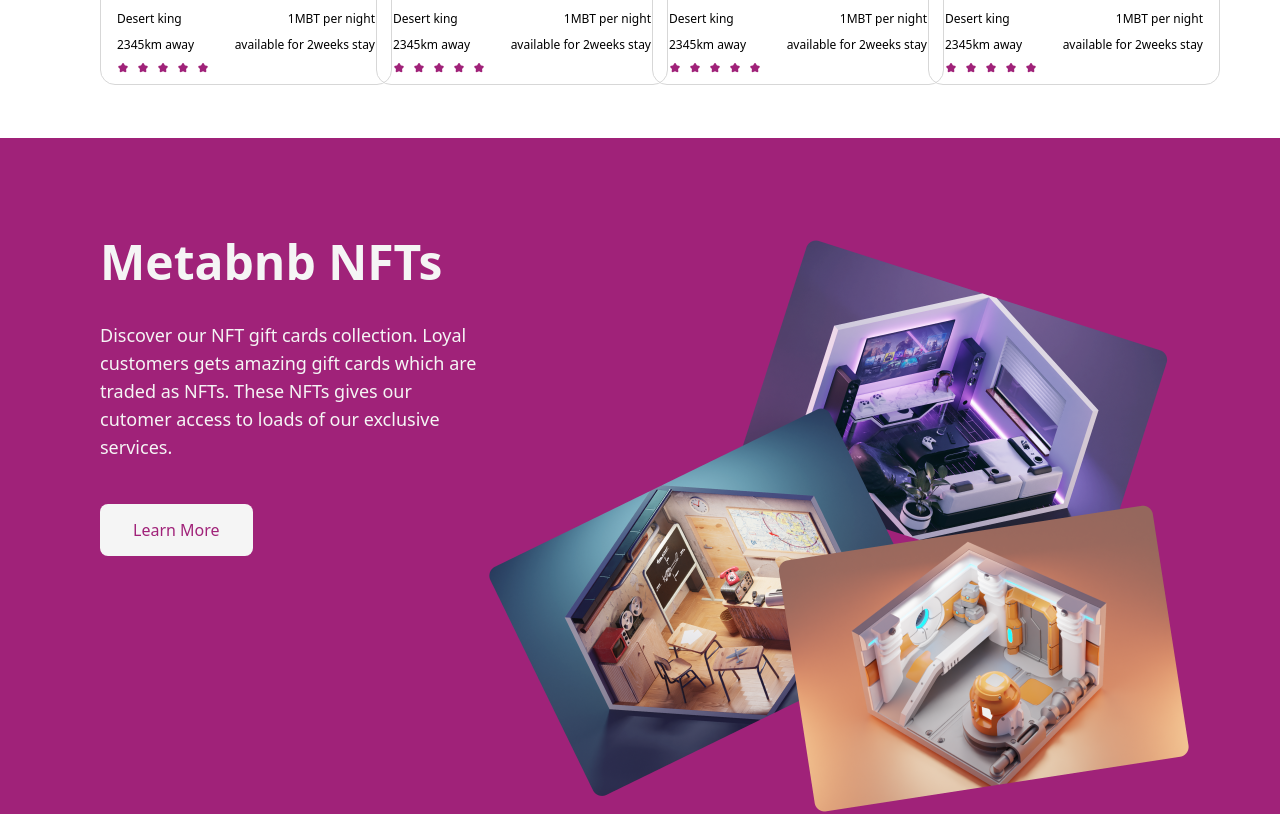
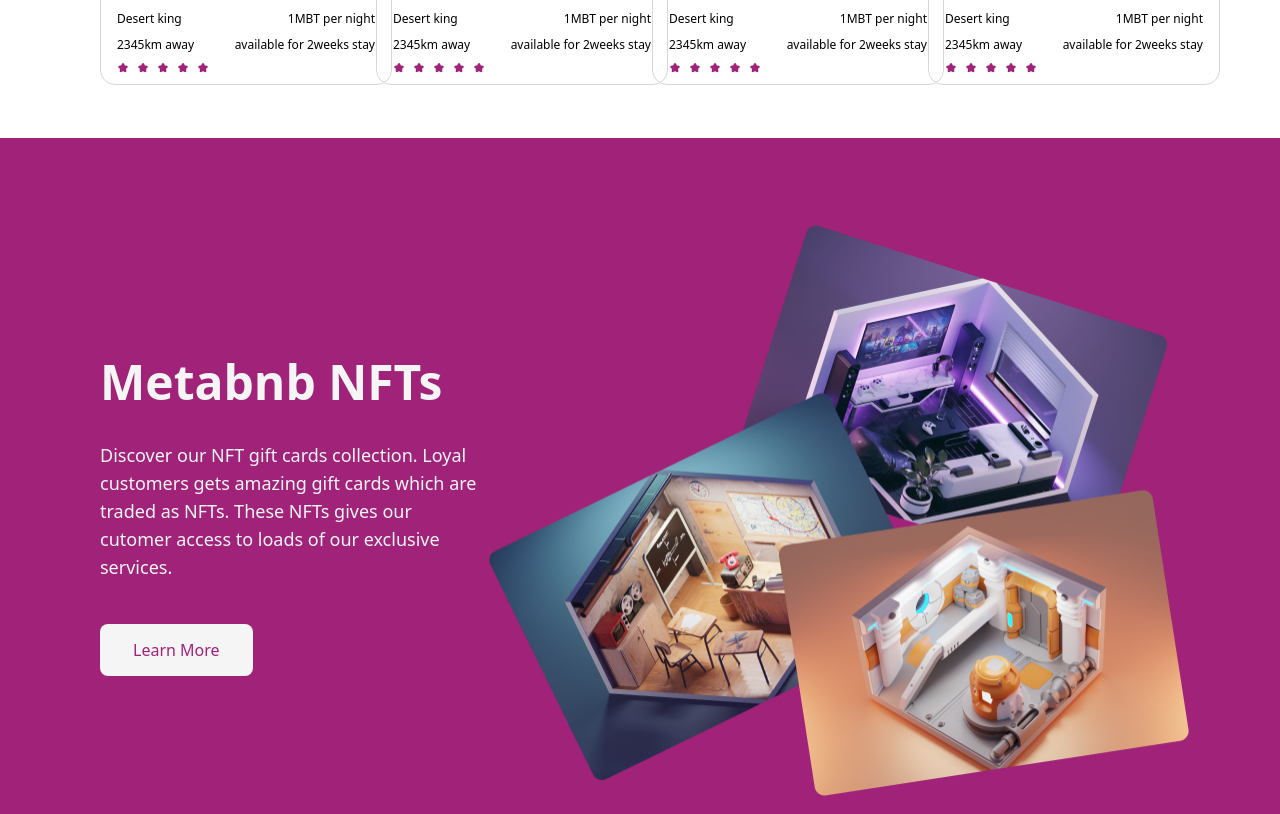
Before and after one commit to Chiisom03/metabnb, a React (Create React App) app: page / in a window 1280 px wide. Shown: the part 1680-2494 px from the top of the page. Built offline with nearby package versions, Linux system fonts and the light colour scheme; a web font is replaced by a local one.

Commit message:
style: aligned items to the center

```diff
--- a/src/components/Banner.jsx
+++ b/src/components/Banner.jsx
@@ -2,7 +2,7 @@ import React from "react";
 import metaNft from "../assets/images/metanft.png";
 const Banner = () => {
   return (
-    <div className="h-[744px] w-full bg-major text-white py-[100px] pl-[100px] pr-[90px] flex justify-between">
+    <div className="h-[744px] w-full bg-major text-white py-[100px] pl-[100px] pr-[90px] flex justify-between items-center">
       <div className="">
         <h2 className="font-bold text-5xl mb-[35px]">Metabnb NFTs</h2>
         <p className="text-lg mb-[57px]">
```
